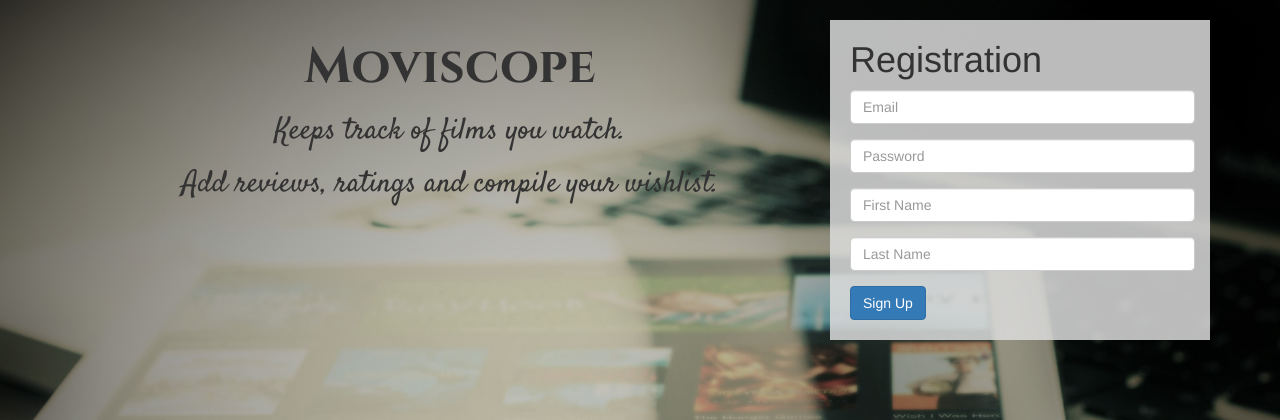
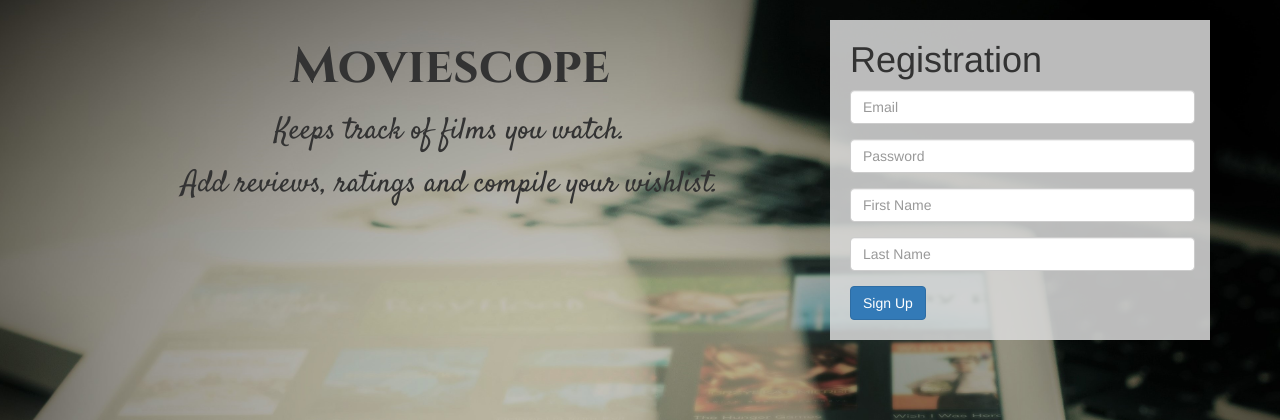
Before and after one commit to LisaLen/Moviescope, a Flask app: page / in a window 1280 px wide. Shown: the part 62-482 px from the top of the page. Run offline with Flask 2, Linux system fonts and the light colour scheme; some libraries are stand-ins or nearby versions.

Commit message:
minor updat on landing page

```diff
--- a/templates/signin_signup.html
+++ b/templates/signin_signup.html
@@ -22,7 +22,7 @@
   <div class='row'>
   <!-- <div class='col-4' id='registration'> -->
 <div class='col-8' id='welcome'>
-  <h1 id='moviescope'> Moviscope </h1>
+  <h1 id='moviescope'> Moviescope </h1>
 
   <h2 id='statement'> Keeps track of films you watch.</h2>
   <h2 id='statement'> Add reviews, ratings and compile your wishlist.</h2>
```
